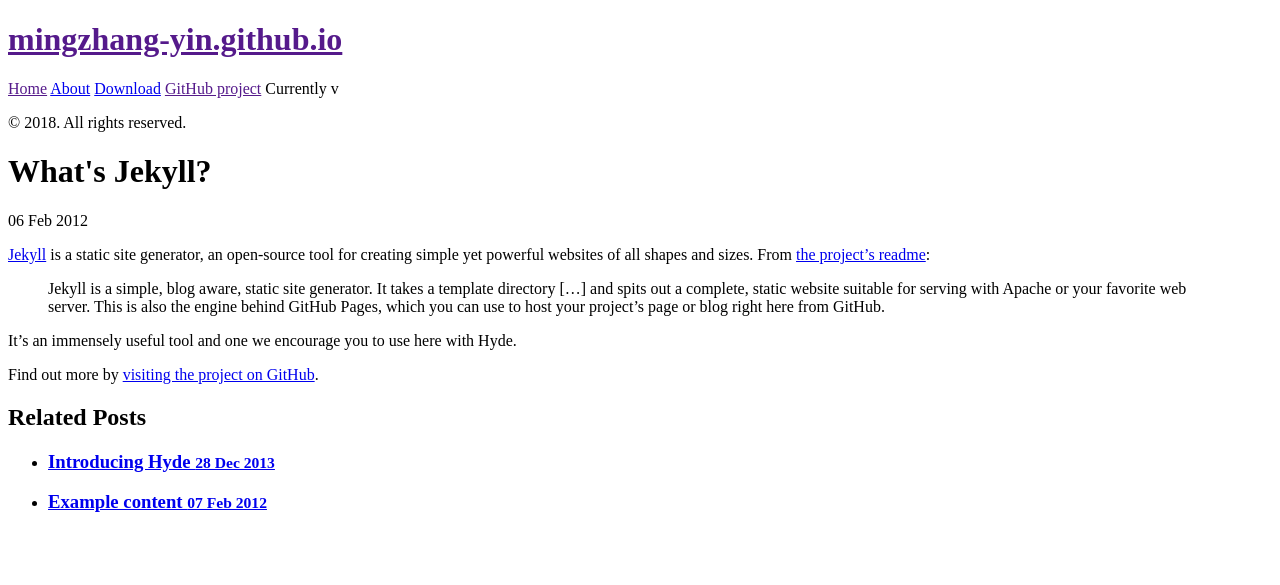
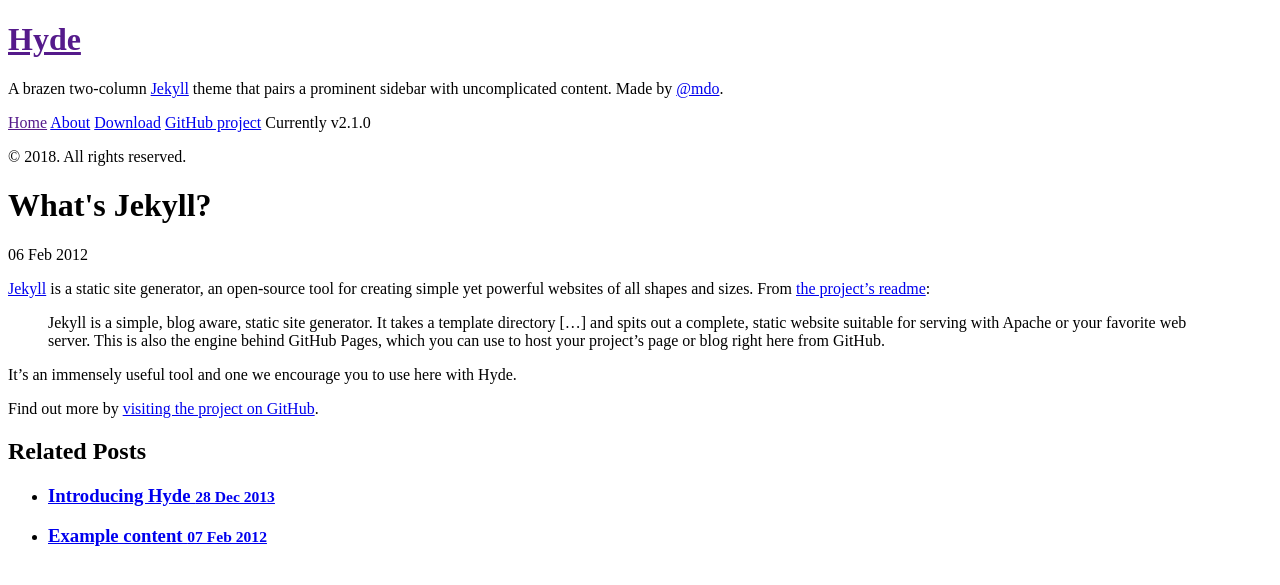
Before and after one commit to mingzhang-yin/mingzhang-yin.github.io, a Jekyll site: the page built from _posts/2012-02-06-whats-jekyll.md, in a window 1280 px wide. Shown: the top 585 px of the page. Built offline with Jekyll 4.4.1, drawn with Linux system fonts in a browser that asks for light colours; Markdown is read by kramdown in place of the engine named in the settings; some of the changed lines change nothing that is shown.

Commit message:
Update _config.yml

```diff
--- a/_config.yml
+++ b/_config.yml
@@ -1,34 +1,3 @@
-<!---
-# Dependencies
-markdown:         redcarpet
-highlighter:      rouge
-
-# Permalinks
-permalink:        pretty
-
-# Setup
-title:            Mingzhang Yin
-tagline:          'A Jekyll theme'
-#description:      'A brazen two-column <a href="http://jekyllrb.com" target="_blank">Jekyll</a> theme that pairs a prominent sidebar with uncomplicated content. Made by <a href="https://twitter.com/mdo" target="_blank">@mdo</a>.'
-
-description:      Mingzhang (Michael) Yin's homepage.
-                  mzyin AT utexas DOT edu
-url:              https://mingzhangyin.com
-#baseurl:          /
-
-author:
-  name:           'Mingzhang Yin'
-  url:            https://mingzhangyin.com
-
-paginate:         3
-
-
-version:          2.1.0
-
-github:
-  repo:           https://github.com/mingzhang-yin
---->
-
 # Dependencies
 markdown:         redcarpet
 highlighter:      pygments
```
